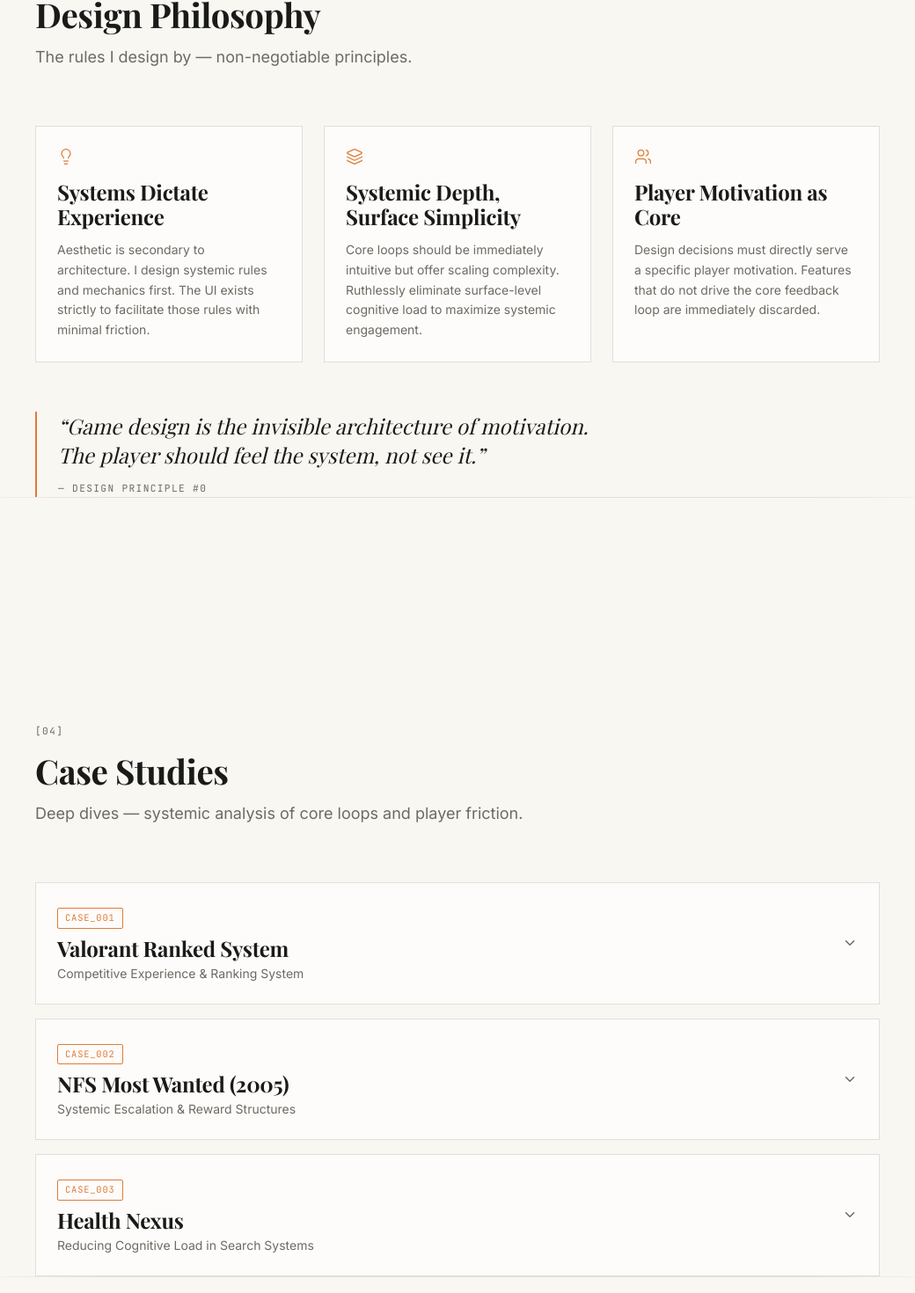
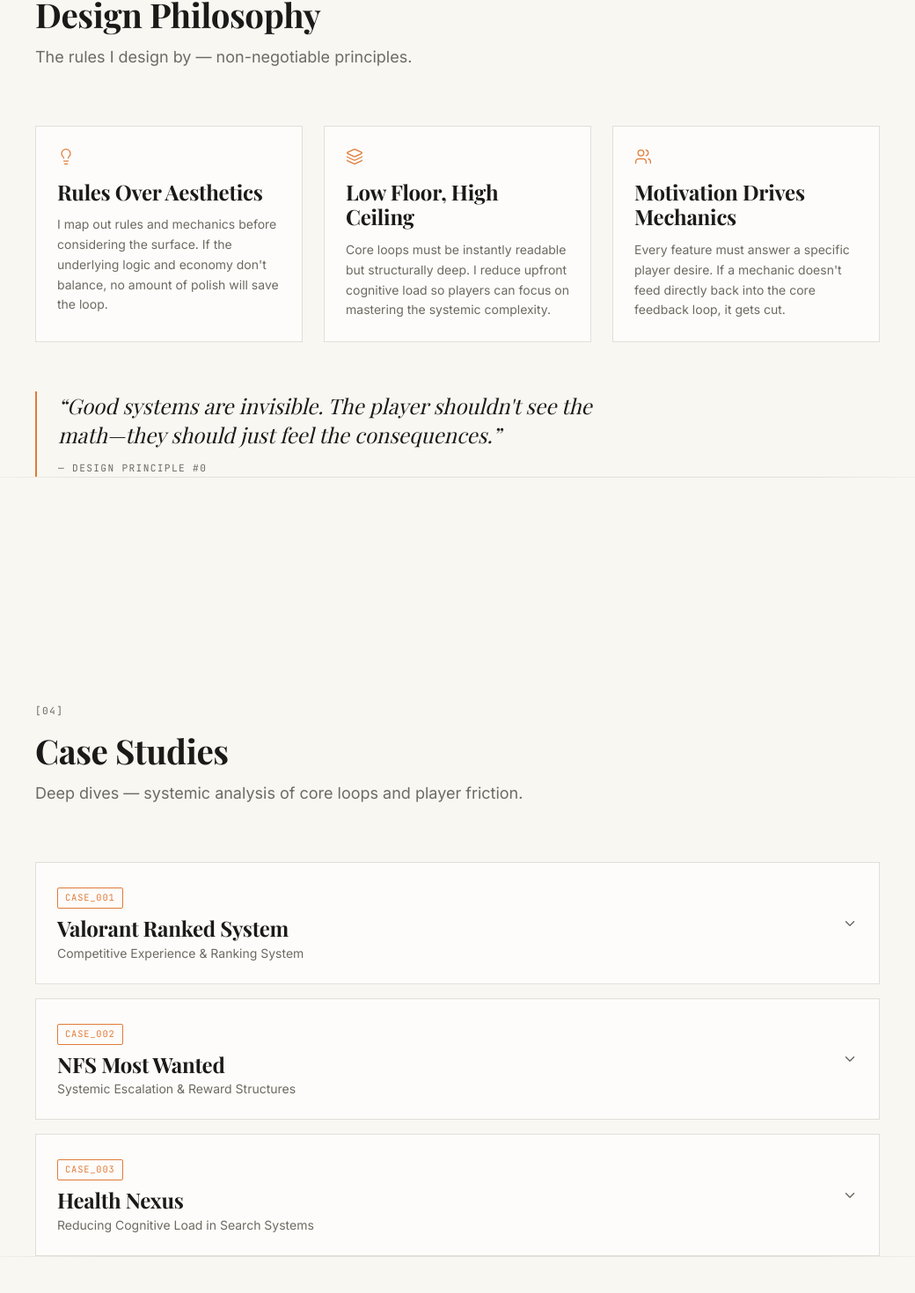
Before and after one commit to Shreyanshdixit6206/GDD-Portfolio, a Next.js app: page / in a window 1280 px wide. Shown: the part 2704-4174 px from the top of the page at 88% size, without its empty margins (120-1160 px from the left). Built offline with nearby package versions, Linux system fonts and the light colour scheme.

Commit message:
Humanize copy and deepen analytical game design focus

```diff
--- a/src/components/sections/DesignPhilosophy.tsx
+++ b/src/components/sections/DesignPhilosophy.tsx
@@ -7,21 +7,21 @@ import SectionWrapper, { itemVariants } from "../ui/SectionWrapper";
 const philosophies = [
   {
     icon: Lightbulb,
-    title: "Systems Dictate Experience",
+    title: "Rules Over Aesthetics",
     description:
-      "Aesthetic is secondary to architecture. I design systemic rules and mechanics first. The UI exists strictly to facilitate those rules with minimal friction.",
+      "I map out rules and mechanics before considering the surface. If the underlying logic and economy don't balance, no amount of polish will save the loop.",
   },
   {
     icon: Layers,
-    title: "Systemic Depth, Surface Simplicity",
+    title: "Low Floor, High Ceiling",
     description:
-      "Core loops should be immediately intuitive but offer scaling complexity. Ruthlessly eliminate surface-level cognitive load to maximize systemic engagement.",
+      "Core loops must be instantly readable but structurally deep. I reduce upfront cognitive load so players can focus on mastering the systemic complexity.",
   },
   {
     icon: Users,
-    title: "Player Motivation as Core",
+    title: "Motivation Drives Mechanics",
     description:
-      "Design decisions must directly serve a specific player motivation. Features that do not drive the core feedback loop are immediately discarded.",
+      "Every feature must answer a specific player desire. If a mechanic doesn't feed directly back into the core feedback loop, it gets cut.",
   },
 ];
 
@@ -61,7 +61,7 @@ export default function DesignPhilosophy() {
         className="mt-14 border-l-2 border-[var(--color-accent)] pl-6 max-w-2xl"
       >
         <p className="font-serif text-xl md:text-2xl italic text-[var(--color-text)] leading-snug">
-          &ldquo;Game design is the invisible architecture of motivation. The player should feel the system, not see it.&rdquo;
+          &ldquo;Good systems are invisible. The player shouldn&apos;t see the math—they should just feel the consequences.&rdquo;
         </p>
         <cite className="mono-label block mt-3 not-italic">
           — Design Principle #0
--- a/src/components/sections/OriginalSystemDesign.tsx
+++ b/src/components/sections/OriginalSystemDesign.tsx
@@ -8,21 +8,21 @@ export default function OriginalSystemDesign() {
   const system = {
     title: "Dynamic Bounty & Reputation System",
     type: "Progression & Economy Mechanic",
-    context: "Designed for an open-world MMO where player actions organically shift the game economy and NPC hostility levels.",
+    context: "An open-world MMO mechanic where aggressive actions organically ripple into the game economy and faction hostility.",
     rules: [
-      "Actions generate 'Heat' (temporary hostility) and 'Reputation' (long-term standing).",
-      "Heat decays over time if undetected; Reputation is permanent until actively countered.",
-      "High Heat spawns AI Bounty Hunters; High Reputation unlocks black-market trading routes.",
+      "Aggressive actions map to two axes: 'Heat' (immediate, temporary hostility) and 'Reputation' (long-term standing).",
+      "Heat decays over time if players evade detection; Reputation locks until aggressively countered.",
+      "High Heat spawns AI pursuit; High Reputation alters NPC market pricing and unlocks smuggling routes.",
     ],
-    behaviorImpact: "Forces players to calculate the long-term economic cost of short-term aggressive actions. It organically separates players into 'outlaw' and 'citizen' factions without rigid class selection.",
+    behaviorImpact: "Players must balance the immediate thrill of combat against long-term economic taxation. It forces an organic split between 'outlaw' and 'citizen' playstyles without forcing a hard class selection.",
     tradeOffs: [
       {
-        decision: "Persistent Reputation vs. Forgiveness",
-        rationale: "Making Reputation permanent creates meaningful consequences, but risks frustrating players who want to change playstyles. Solution: Introduce a costly 'Identity Wipe' mechanic."
+        decision: "Permanent Reputation vs. Class Lock-in",
+        rationale: "Permanent consequences create weight, but punishing players for experimenting drives churn. Trade-off: Added a high-friction 'Identity Wipe' mechanic to allow resets without cheapening the system."
       },
       {
-        decision: "AI vs. Player Bounty Hunters",
-        rationale: "AI hunters ensure consistent systemic pressure, but Player hunters create better emergent narrative. Solution: AI handles low-tier Heat; Players are contracted for high-tier Heat."
+        decision: "AI vs. Player-Driven Bounties",
+        rationale: "Player hunters generate incredible emergent gameplay but are unreliable. AI is reliable but predictable. Trade-off: AI handles base Heat levels to guarantee pressure; Players are algorithmically contracted only for maximum Heat targets."
       }
     ]
   };
--- a/src/components/sections/PlayerProfile.tsx
+++ b/src/components/sections/PlayerProfile.tsx
@@ -25,13 +25,13 @@ export default function PlayerProfile() {
         {/* Left — Bio (2/3) */}
         <motion.div variants={itemVariants} className="md:col-span-2 space-y-5">
           <p className="text-[var(--color-text)] leading-relaxed text-base md:text-lg">
-            I&apos;m Shreyansh — a game designer who thinks in systems. My core strength lies in translating complex behaviors into engaging, sustainable core loops.
+            I&apos;m Shreyansh. I design game systems that drive player behavior.
           </p>
           <p className="text-[var(--color-text-secondary)] leading-relaxed">
-            My work sits at the intersection of game design mechanics and system architecture. I architect how systems feel, how they reward, and how they retain players. Whether analyzing competitive FPS ranking systems or designing onboarding protocols, my focus is always on player friction, cognitive load, and systemic feedback loops.
+            My work focuses on the intersection of mechanics, progression, and retention. Whether balancing an FPS ranked economy or mapping open-world hostility rules, my priority is identifying friction points and tightening the core loop.
           </p>
           <p className="text-[var(--color-text-secondary)] leading-relaxed">
-            I believe every feature is a mechanic, and every interaction must serve the player&apos;s core motivation without introducing unnecessary friction.
+            I build rulesets that scale. Every feature must serve a specific player motivation. If it doesn&apos;t feed the loop, I cut it.
           </p>
 
           {/* Quick metadata */}
--- a/src/data/caseStudies.ts
+++ b/src/data/caseStudies.ts
@@ -21,124 +21,109 @@ export const caseStudies: CaseStudy[] = [
     title: "Valorant Ranked System",
     subtitle: "Competitive Experience & Ranking System",
     context:
-      "Valorant is a competitive 5v5 tactical FPS where ranking and progression are core to long-term player engagement. The competitive system is designed to encourage skill improvement, maintain fair matchmaking, and retain players through rank progression.",
+      "In a 5v5 tactical FPS, competitive progression is the primary retention driver. The system must balance fair matchmaking with a sense of continuous upward mobility.",
     coreLoop:
-      "Play Match → Perform → Win/Lose → Rank Adjust → Queue Again\n\nThis loop is highly dependent on perceived fairness, feedback clarity, and player motivation.",
+      "Queue → Compete → Receive Rank Adjustment → Queue Again. If players feel the adjustment is arbitrary, the loop breaks.",
     problemIdentification: [
       {
-        title: "Lack of Transparent Feedback",
+        title: "Hidden MMR Friction",
         description:
-          "Rank changes feel inconsistent. Players don't understand why they gained or lost RR, and the hidden MMR system reduces trust.",
+          "Players lack visibility into rank math, assuming the system is rigged when RR gains don't match KDA.",
       },
       {
-        title: "Performance vs Outcome Conflict",
+        title: "Outcome Dominance",
         description:
-          "Individual performance is often overshadowed by team result. High-performing players still lose rank.",
+          "Individual mastery feels unrewarded if a teammate disconnects or throws, causing pure win/loss systems to feel deeply unfair.",
       },
       {
-        title: "Emotional Friction & Tilt",
+        title: "Tilt Spirals",
         description:
-          "Loss streaks feel overly punishing, with no systemic buffer to soften negative feedback loops.",
+          "Consecutive losses compound frustration, driving players to abandon the session entirely.",
       },
     ],
     playerImpact:
-      "These systemic issues result in reduced trust in the ranking system, player frustration and tilt, lower long-term retention for mid-tier players, and the perception of unfair matchmaking.",
+      "Trust in the system collapses. Mid-tier players experience high churn because the friction of losing outweighs the dopamine of winning.",
     designGoal:
-      "Improve transparency of the rank system, balance team outcome vs. individual performance, reduce emotional frustration loops, and maintain competitive integrity.",
+      "Expose enough math to justify outcomes without making the system exploitable. Reward individual performance while prioritizing team victory.",
     proposedSolution: [
       {
-        title: "Performance Feedback Layer",
+        title: "Performance Modifiers",
         description:
-          "Add a post-match breakdown: Combat Impact Score, Utility Effectiveness, and Objective Contribution. This shows WHY performance mattered.",
+          "Factor Utility Effectiveness and First Bloods into RR, shifting focus away from raw KDA padding.",
       },
       {
-        title: "Rank Adjustment Explanation",
+        title: "Soft Momentum Buffer",
         description:
-          "Instead of a raw '+18 RR', show the calculation: Win Bonus (+15), Performance Bonus (+5), Team Impact Modifier (-2).",
-      },
-      {
-        title: "Momentum System (Soft Buffer)",
-        description:
-          "Implement a slight RR loss reduction after consecutive losses to prevent frustration spirals.",
-      },
-      {
-        title: "Player Role Recognition",
-        description:
-          "Adjust evaluation metrics based on role (Duelist vs Controller) to prevent biased scoring towards high-fragging classes.",
+          "Silently reduce RR penalties after severe loss streaks to intercept tilt-induced churn.",
       },
     ],
     designDecisions: [
       {
-        decision: "Transparency vs Exploit Risk",
+        decision: "Opaque formulas over full transparency",
         rationale:
-          "More transparency improves trust, but too much detail can be gamed. The solution exposes simplified metrics, not raw formulas.",
+          "If players know exactly how RR is calculated, they will optimize for the formula instead of trying to win the round. Trade-off: Lower trust for higher match integrity.",
       },
       {
-        decision: "Performance Weighting",
+        decision: "Capping Individual Performance Bonuses",
         rationale:
-          "Too much weight causes selfish gameplay; too little causes frustration. A balanced hybrid model is required.",
-      },
-      {
-        decision: "Emotional Buffering",
-        rationale:
-          "Reduces frustration, but must not weaken competitiveness. Uses subtle adjustments rather than visible, exploitable rewards.",
+          "Individual performance can never offset a loss entirely, preventing players from baiting their team just to save their own rank.",
       },
     ],
     expectedOutcome:
-      "Increased player trust in the ranking system, reduced player friction after losses, improved engagement in mid-tier ranks, and better systemic understanding of performance improvement.",
+      "Players accept losses better when they see personal performance acknowledged. Retention during loss streaks improves.",
     tags: ["SYSTEM_DESIGN", "COMPETITIVE", "FPS"],
   },
   {
     id: "nfs-mw-escalation",
     caseNumber: "CASE_002",
-    title: "NFS Most Wanted (2005)",
+    title: "NFS Most Wanted",
     subtitle: "Systemic Escalation & Reward Structures",
     context:
-      "Need for Speed Most Wanted relies heavily on an integrated progression and police-pursuit system to drive player engagement through escalating tension.",
+      "Racing game progression often devolves into stat-grinding. NFS integrates narrative rivalry with systemic police escalation to mask the grind.",
     coreLoop:
-      "Race → Earn Bounty + Respect → Elevate Heat → Challenge Blacklist Racer → Win Car → Repeat at higher stakes.\n\nThe reward mechanism directly fuels the next cycle.",
+      "Race → Accumulate Bounty → Trigger Heat Escalation → Defeat Rival → Claim Pink Slip.",
     problemIdentification: [
       {
-        title: "Repetitive Late-Game Fatigue",
+        title: "Late-Game Fatigue",
         description:
-          "In many racing games, late-game progression devolves into grinding identical events with purely numerical difficulty increases.",
+          "Increasing AI speed artificially extends playtime but kills engagement. It feels cheap, not challenging.",
       },
       {
-        title: "Disconnected Progression Systems",
+        title: "Disconnected Progression",
         description:
-          "Often, narrative progression and mechanical progression are separate, causing mechanical actions to feel meaningless to the broader goal.",
+          "When narrative and mechanics run on parallel tracks, standard races feel like chores blocking the 'real' game.",
       },
     ],
     playerImpact:
-      "Without meaningful escalation, players burn out before completing the core loop. Numerical scaling (faster AI) causes frustration rather than genuine engagement.",
+      "Players abandon the game halfway because the core loop becomes a predictable mathematical grind instead of an escalating fantasy.",
     designGoal:
-      "Identify how systemic escalation and integrated narrative rewards bypass standard late-game fatigue.",
+      "Replace numerical difficulty scaling with emergent systemic pressure.",
     proposedSolution: [
       {
-        title: "Emergent Difficulty over Numerical Scaling",
+        title: "Systemic Escalation over Stat Buffs",
         description:
-          "Heat levels escalate mechanically. The game doesn't just make cops faster; it introduces new systemic variables: roadblocks, spike strips, helicopters, and federal units.",
+          "Instead of making cops faster, Heat levels introduce new variables: roadblocks, helicopters, and heavy units. The skill ceiling shifts dynamically.",
       },
       {
-        title: "Narrative as a Retention Mechanic",
+        title: "High-Stakes Gambles",
         description:
-          "The Blacklist integrates leaderboard mechanics with character progression. Beating a rival isn't procedural; it's personal. The reward (Pink Slips) creates extreme high-stakes tension.",
+          "The 'Pink Slip' reward turns a standard boss fight into a high-tension gamble, directly attacking player loss aversion.",
       },
     ],
     designDecisions: [
       {
-        decision: "High Stakes Reward System",
+        decision: "Pink Slip RNG",
         rationale:
-          "Offering the opponent's car via a 'Pink Slip' gamble introduces risk/reward mechanics that heighten emotional investment far more than a standard currency payout.",
+          "Players aren't guaranteed the boss car. The element of chance amplifies the emotional spike of the win. Trade-off: Can cause severe frustration if they pull a useless upgrade instead.",
       },
       {
-        decision: "Systemic Enemy Escalation",
+        decision: "Aggro Decay",
         rationale:
-          "Shifting the pursuit methodology (from chasing to trapping via spike strips) forces the player to constantly adapt their mental model, keeping the skill ceiling dynamic.",
+          "Forcing players to switch cars to lower Heat builds attachment to their entire garage, preventing the 'one-car-only' optimization problem.",
       },
     ],
     expectedOutcome:
-      "The player's skill ceiling rises organically because the systemic pressure of the world pushes back harder, resulting in long-term retention and extreme emotional satisfaction.",
+      "Players organically raise their own skill ceiling because the game world pushes back with new mechanics, not just bigger numbers.",
     tags: ["GAME_ANALYSIS", "ESCALATION", "CORE_LOOP"],
   },
   {
@@ -147,51 +132,51 @@ export const caseStudies: CaseStudy[] = [
     title: "Health Nexus",
     subtitle: "Reducing Cognitive Load in Search Systems",
     context:
-      "Health Nexus is a utility platform designed to map branded drugs to affordable generic equivalents. The system faced severe retention issues due to high friction during the initial user interaction.",
+      "Health Nexus maps branded drugs to generic equivalents. The system faced severe retention issues due to high input friction.",
     coreLoop:
-      "Formulate Need → Input Query → System Maps Generic → Present Savings → Action (Purchase/Log)\n\nThis loop breaks if the user fails to successfully input their query.",
+      "Input Query → System Maps Generic → Present Savings → Purchase. This loop shatters if the query fails.",
     problemIdentification: [
       {
-        title: "Assumption of Domain Literacy",
+        title: "Domain Literacy Assumption",
         description:
-          "The search interface required exact medical nomenclature. Users attempting to input common symptoms or vague brand names received null results.",
+          "The interface demanded exact nomenclature. A user typing 'Crocin for headaches' received a null state.",
       },
       {
-        title: "High Abandonment Rate",
+        title: "Friction Pre-Value",
         description:
-          "Initial analytics revealed a 68% drop-off within the first 30 seconds due to systemic failure to resolve imperfect user inputs.",
+          "Forcing account creation before displaying alternative pricing led to a 68% immediate drop-off.",
       },
     ],
     playerImpact:
-      "Users felt incompetent and frustrated. The friction point occurred before any value was demonstrated, leading to immediate session termination.",
+      "Users felt incompetent. The friction point occurred before the system demonstrated any value.",
     designGoal:
-      "Reduce the cognitive load required to execute the core loop and guarantee a successful 'first win' within 10 seconds of interaction.",
+      "Guarantee a successful 'first win' within 10 seconds of interaction, regardless of the user's medical literacy.",
     proposedSolution: [
       {
-        title: "Conversational Input Parsing",
+        title: "Fuzzy Conversational Parsing",
         description:
-          "Replaced rigid search parameters with a fuzzy, conversational parser. Users can input 'I take Crocin for headaches', and the system handles the systemic mapping.",
+          "The input field forgives spelling errors and accepts symptom-based queries, shifting the cognitive load to the backend.",
       },
       {
         title: "Progressive Value Disclosure",
         description:
-          "Delay complex account creation mechanics until AFTER the system demonstrates value (showing cost savings).",
+          "Let users run the core loop (seeing the savings) completely unauthenticated. Only gate the final purchase action.",
       },
     ],
     designDecisions: [
       {
-        decision: "Fuzzy Logic over Exact Match",
+        decision: "Fuzzy Logic vs Efficiency",
         rationale:
-          "Sacrificing backend processing efficiency to drastically reduce frontend user friction. The trade-off is computational overhead for massive UX gains.",
+          "Sacrificing backend performance to drastically reduce frontend friction. The trade-off is higher computational overhead to guarantee user success.",
       },
       {
-        decision: "Delayed Conversion Mechanics",
+        decision: "Delayed Conversion",
         rationale:
-          "By letting users 'play' the search mechanic before registering, we build investment. Once they see the savings, the friction of signing up is justified by the reward.",
+          "We forfeit immediate email capture to build investment. Once they see a $50 saving, the friction of signing up is suddenly justified by the reward.",
       },
     ],
     expectedOutcome:
-      "First-session conversion improved by 42%. By treating the interface as a low-barrier core loop, average time-to-first-success dropped from 47s to 18s.",
+      "Time-to-first-success dropped from 47s to 18s. By treating the search bar as a low-barrier mechanic, first-session conversion improved by 42%.",
     tags: ["UX_DESIGN", "FRICTION", "SYSTEM_THINKING"],
   },
 ];
```
